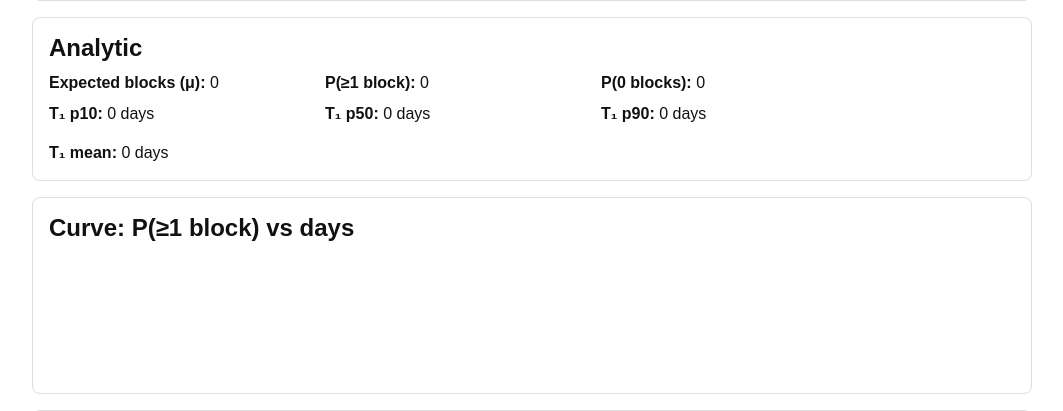
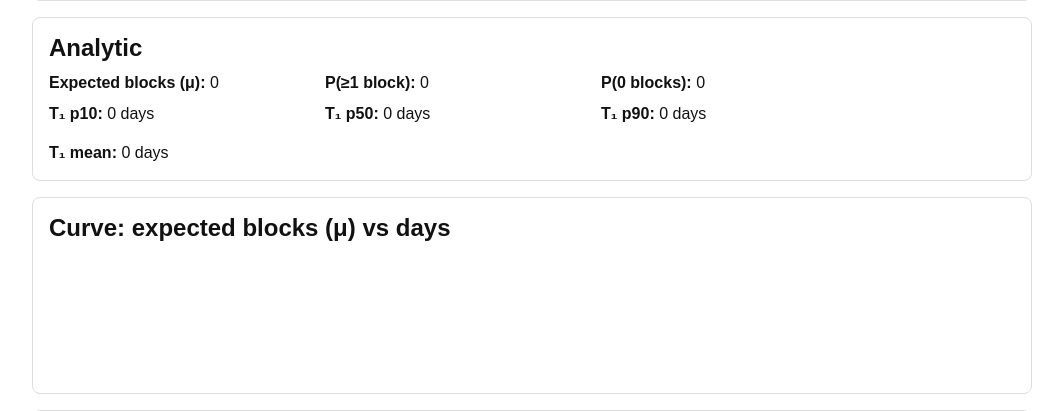
Before and after one commit to heffman/solo-odds, a Python web app: template web/templates/report.html in a window 1280 px wide. Shown: the part 392-803 px from the top of the page, without its empty margins (108-1171 px from the left). Run offline with Jinja, Linux system fonts and the light colour scheme; the template is opened without the code that fills it, so the values that code supplies are empty.

Commit message:
changed curve metrics

```diff
--- a/web/templates/report.html
+++ b/web/templates/report.html
@@ -72,7 +72,7 @@
   </div>
 
   <div class="card">
-    <h2>Curve: P(≥1 block) vs days</h2>
+    <h2>Curve: expected blocks (μ) vs days</h2>
     <canvas id="curve" height="120"></canvas>
   </div>
 
@@ -117,32 +117,35 @@
   <script>
     const points = {{ curve|tojson }};
     const labels = points.map(p => p.day);
-    const baseline = points.map(p => p.probability_at_least_one);
+    const series = points.map(p => p.expected_blocks);
 
     const datasets = [{
-      label: 'Baseline (analytic)',
-      data: baseline,
+      label: 'Baseline (analytic) — expected blocks',
+      data: series,
       tension: 0.2
     }];
 
     {% if reinvest and reinvest.enabled %}
     const reinvestPoints = {{ reinvest.points|tojson }};
-    const reinvestSeries = reinvestPoints.map(p => p.probability_at_least_one);
-
+    const reinvestSeries = reinvestPoints.map(p => p.expected_blocks);
     datasets.push({
-      label: 'Reinvest after first block (MC)',
+      label: 'Reinvest after first block (MC) — expected blocks',
       data: reinvestSeries,
       tension: 0.2
     });
     {% endif %}
 
-    const ctx = document.getElementById('curve');
     new Chart(ctx, {
       type: 'line',
       data: { labels, datasets },
       options: {
         responsive: true,
-        scales: { y: { min: 0, max: 1 } }
+        scales: {
+          y: {
+            title: { display: true, text: 'Expected blocks' }
+            // no fixed min/max; let it scale
+          }
+        }
       }
     });
 
```
